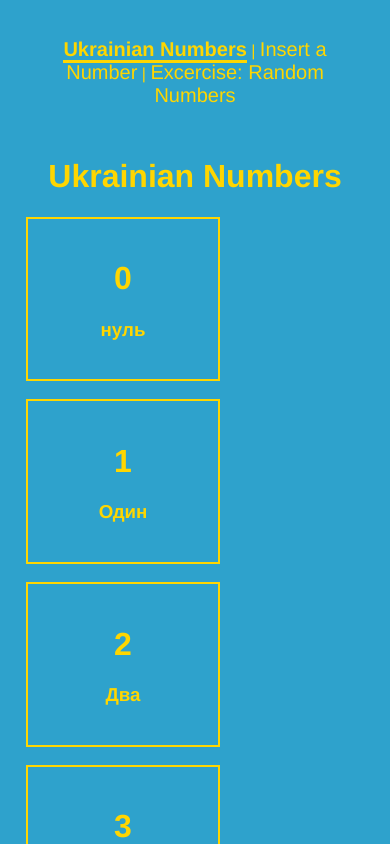
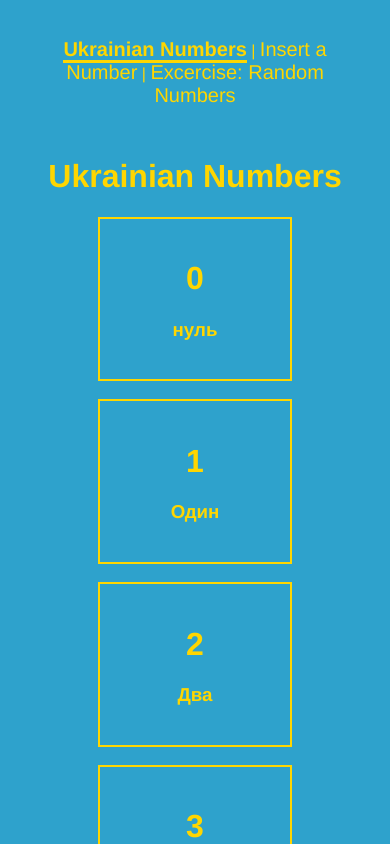
Before and after one commit to PatrikBird/korean-numbers, a Vue app: page / in a window 390 px wide. Shown: the top 844 px of the page. Built offline with nearby package versions, Linux system fonts and the light colour scheme.

Commit message:
improve mobile usability

```diff
--- a/src/views/Random.vue
+++ b/src/views/Random.vue
@@ -47,6 +47,7 @@ export default defineComponent({
 }
 
 button.yellow {
+  touch-action: manipulation;
   background-color: #ffd600;
   border: none;
   color: #2ea2cc;
@@ -60,4 +61,11 @@ button.yellow {
   cursor: pointer;
   margin-bottom: 25px;
 }
+
+@media only screen and (max-width: 600px) {
+  .random-number-card {
+    margin-left: auto;
+    margin-right: auto;
+  }
+}
 </style>
--- a/src/views/UkrainianNumbers.vue
+++ b/src/views/UkrainianNumbers.vue
@@ -35,4 +35,11 @@ export default defineComponent({
   margin-left: 18px;
   margin-right: 18px;
 }
+
+@media only screen and (max-width: 600px) {
+  .number-card {
+    margin-left: auto;
+    margin-right: auto;
+  }
+}
 </style>
```
